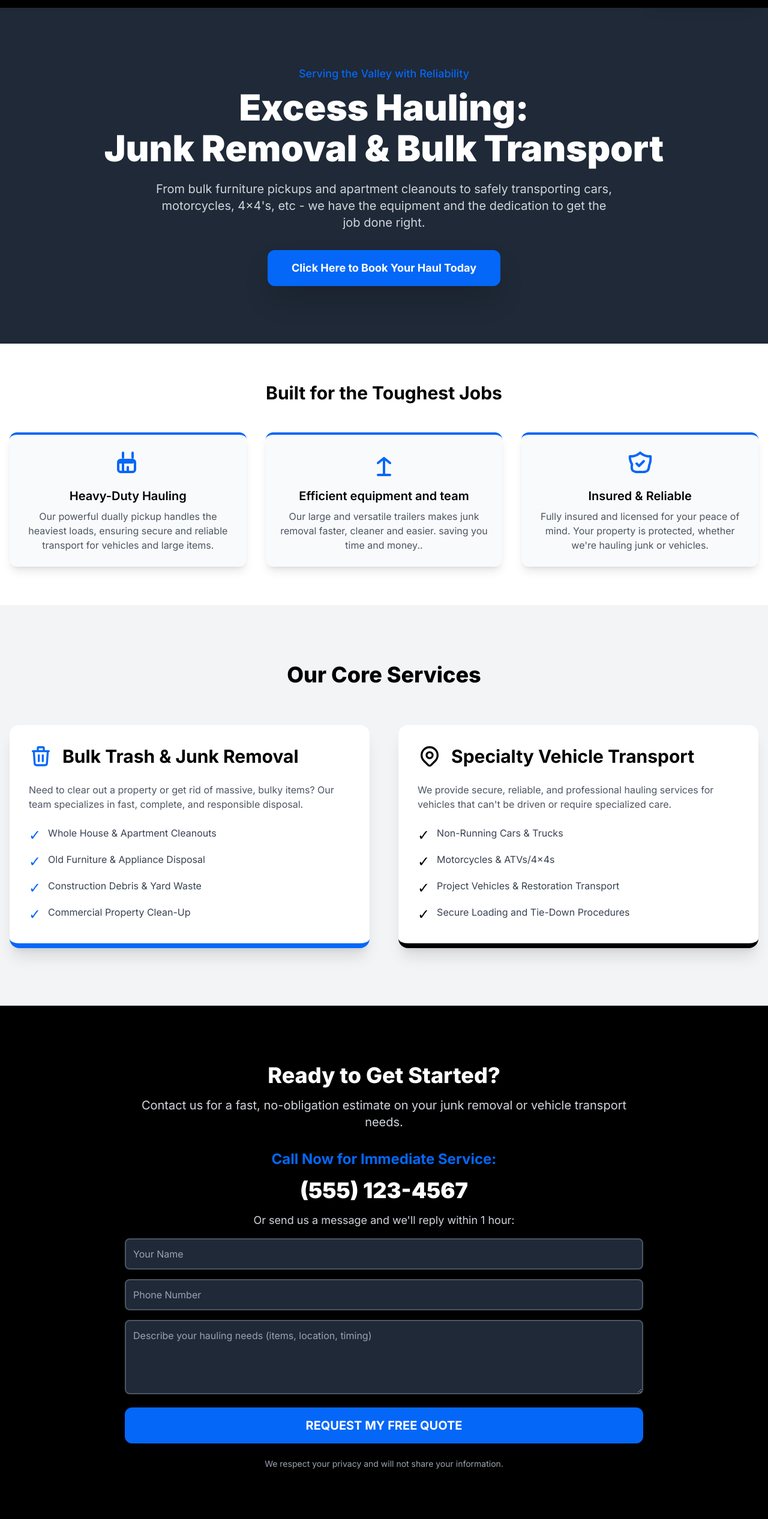
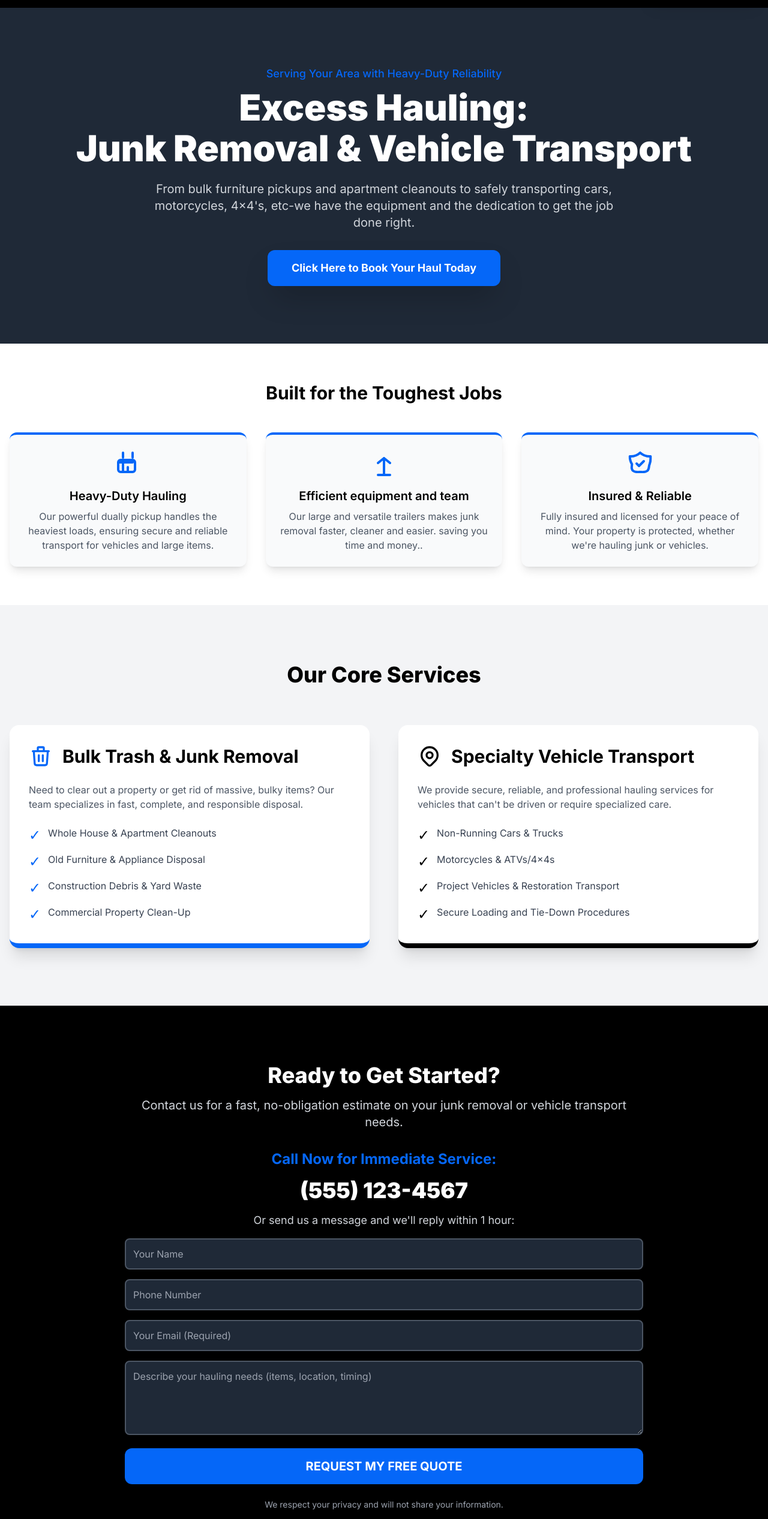
Before and after one commit to jagome25/ExcessHauling, a plain HTML site: page index.html in a window 1280 px wide. Shown: the part 67-2600 px from the top of the page at 60% size. Drawn offline with nearby package versions, Linux system fonts and the light colour scheme.

Commit message:
formspree modification

```diff
--- a/index.html
+++ b/index.html
@@ -3,7 +3,7 @@
 <head>
     <meta charset="UTF-8">
     <meta name="viewport" content="width=device-width, initial-scale=1.0">
-    <title>Excess Hauling</title>
+    <title>Excess Hauling & Specialty Transport</title>
     <!-- Load Tailwind CSS -->
     <script src="https://cdn.tailwindcss.com"></script>
     <!-- Use Inter Font -->
@@ -51,12 +51,12 @@
         <!-- Hero Section -->
         <section class="bg-secondary-gray text-white py-16 md:py-24">
             <div class="max-w-7xl mx-auto px-4 text-center">
-                <p class="text-accent-blue text-lg font-medium mb-3">Serving the Valley with Reliability</p>
+                <p class="text-accent-blue text-lg font-medium mb-3">Serving Your Area with Heavy-Duty Reliability</p>
                 <h2 class="text-4xl md:text-6xl font-black mb-6 leading-tight">
-                    Excess Hauling: <span class="block mt-2">Junk Removal & Bulk Transport</span>
+                    Excess Hauling: <span class="block mt-2">Junk Removal & Vehicle Transport</span>
                 </h2>
                 <p class="text-gray-300 text-xl max-w-3xl mx-auto mb-8">
-                    From bulk furniture pickups and apartment cleanouts to safely transporting cars, motorcycles, 4x4's, etc - we have the equipment and the dedication to get the job done right.
+                    From bulk furniture pickups and apartment cleanouts to safely transporting cars, motorcycles, 4x4's, etc-we have the equipment and the dedication to get the job done right.
                 </p>
                 <!-- CTA now points directly back to the contact section -->
                 <a href="#contact" class="inline-block bg-accent-blue text-white text-lg font-bold py-4 px-10 rounded-xl shadow-2xl transform hover:scale-105 transition duration-300 ease-in-out">
@@ -151,16 +151,30 @@
                     <p class="text-4xl font-black mb-6">(555) 123-4567</p> <!-- Placeholder Phone Number -->
 
                     <p class="text-lg text-gray-300">Or send us a message and we'll reply within 1 hour:</p>
-                    <!-- Simple Contact Form Placeholder -->
-                    <form action="#" method="POST" class="mt-6 space-y-4">
-                        <input type="text" placeholder="Your Name" required class="w-full p-3 rounded-lg border-2 border-gray-600 focus:ring-accent-blue focus:border-accent-blue bg-gray-800 text-white placeholder-gray-400">
-                        <input type="tel" placeholder="Phone Number" required class="w-full p-3 rounded-lg border-2 border-gray-600 focus:ring-accent-blue focus:border-accent-blue bg-gray-800 text-white placeholder-gray-400">
-                        <textarea placeholder="Describe your hauling needs (items, location, timing)" rows="4" required class="w-full p-3 rounded-lg border-2 border-gray-600 focus:ring-accent-blue focus:border-accent-blue bg-gray-800 text-white placeholder-gray-400"></textarea>
+
+                    <!-- FORM: UPDATED FOR FORMSPREE INTEGRATION with user's ID -->
+                    <form action="https://formspree.io/f/movkkljj" method="POST" class="mt-6 space-y-4">
+
+                        <input type="text" name="name" placeholder="Your Name" required class="w-full p-3 rounded-lg border-2 border-gray-600 focus:ring-accent-blue focus:border-accent-blue bg-gray-800 text-white placeholder-gray-400">
+
+                        <!-- Renamed 'tel' to 'phone' for clarity in email -->
+                        <input type="tel" name="phone" placeholder="Phone Number" required class="w-full p-3 rounded-lg border-2 border-gray-600 focus:ring-accent-blue focus:border-accent-blue bg-gray-800 text-white placeholder-gray-400">
+
+                        <!-- Added 'email' field - required for Formspree to know who the quote request is coming from -->
+                        <input type="email" name="_replyto" placeholder="Your Email (Required)" required class="w-full p-3 rounded-lg border-2 border-gray-600 focus:ring-accent-blue focus:border-accent-blue bg-gray-800 text-white placeholder-gray-400">
+
+                        <!-- Renamed 'textarea' to 'description' -->
+                        <textarea name="description" placeholder="Describe your hauling needs (items, location, timing)" rows="4" required class="w-full p-3 rounded-lg border-2 border-gray-600 focus:ring-accent-blue focus:border-accent-blue bg-gray-800 text-white placeholder-gray-400"></textarea>
+
+                        <!-- Optional: Formspree hidden field for subject line -->
+                        <input type="hidden" name="_subject" value="NEW QUOTE REQUEST - Excess Hauling Website">
+
                         <button type="submit" class="w-full bg-accent-blue text-white text-xl font-bold py-4 rounded-xl shadow-xl hover:bg-blue-700 transition duration-300">
                             REQUEST MY FREE QUOTE
                         </button>
                         <p class="text-sm text-gray-400 pt-2">We respect your privacy and will not share your information.</p>
                     </form>
+                    <!-- END FORM -->
                 </div>
             </div>
         </section>
@@ -189,8 +203,6 @@
             });
         });
 
-        // Removed: All Gemini API JavaScript functions and variables.
-
     </script>
 </body>
 </html>
```
